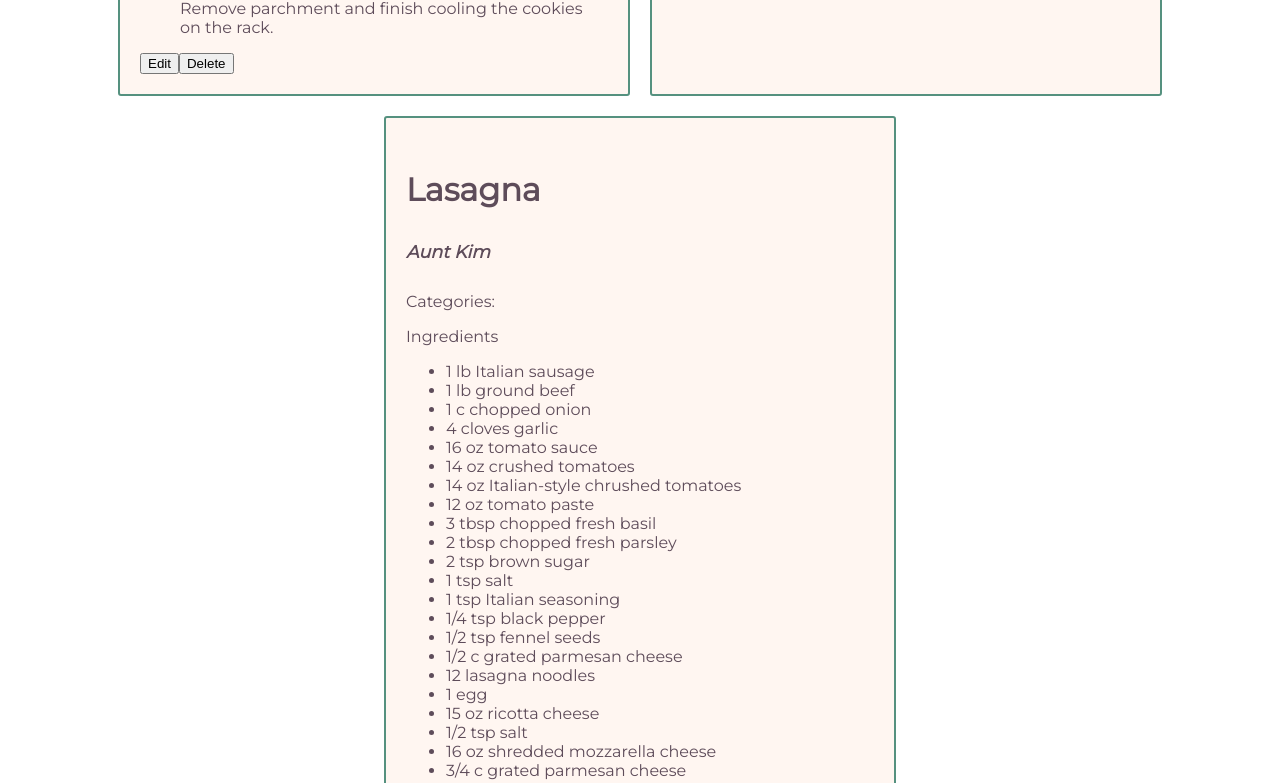
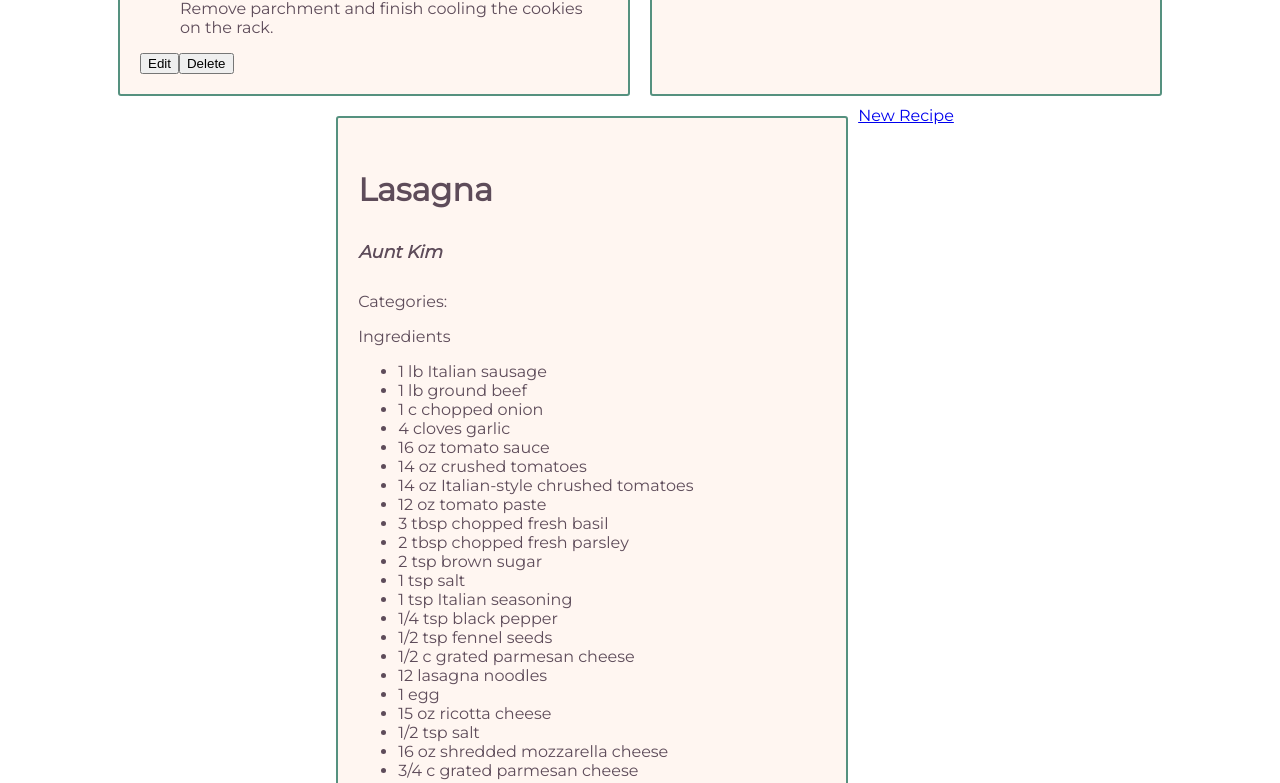
Before and after one commit to Build-Week-Secret-Family-Recipes1/front-end, a React (Create React App) app: page /recipes in a window 1280 px wide. Shown: the part 877-1660 px from the top of the page. Built offline with nearby package versions, Linux system fonts and the light colour scheme.

Commit message:
import Link, added a link to create new recipes

```diff
--- a/src/components/RecipeList.js
+++ b/src/components/RecipeList.js
@@ -1,4 +1,5 @@
 import React, {useEffect, useState} from 'react';
+import {Link} from 'react-router-dom'
 import { getList} from "../actions";
 import { connect } from "react-redux";
 import { testList } from '../tests/TestData';
@@ -40,11 +41,7 @@
                 />
               )
             })}
-              {/*
-                  will map over data and add a recipe card for each recipe
-                  each recipe card will show the title, source, and tags
-                  will link to full recipe
-              */}
+             <Link to='/new'>New Recipe</Link>
 
 
              {props.error!==''?<p>{props.error}</p>:<></>}
```
